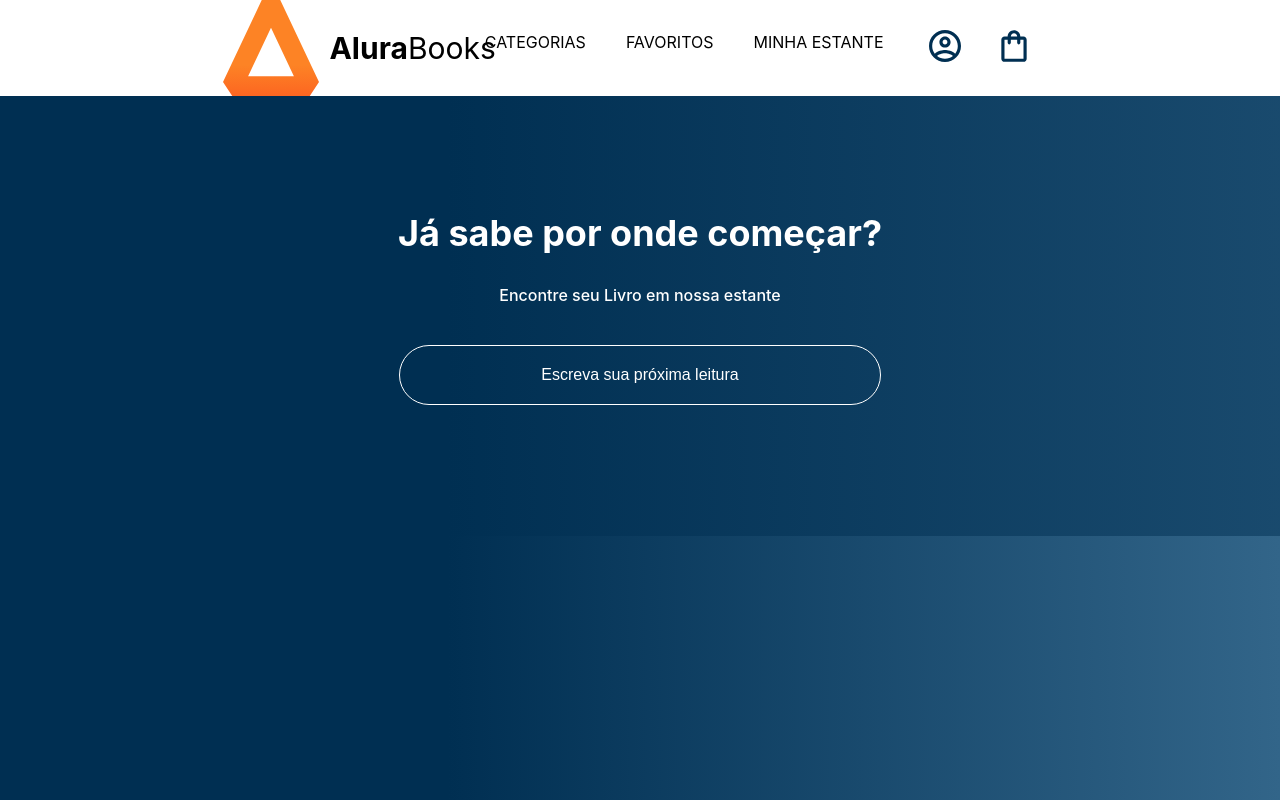
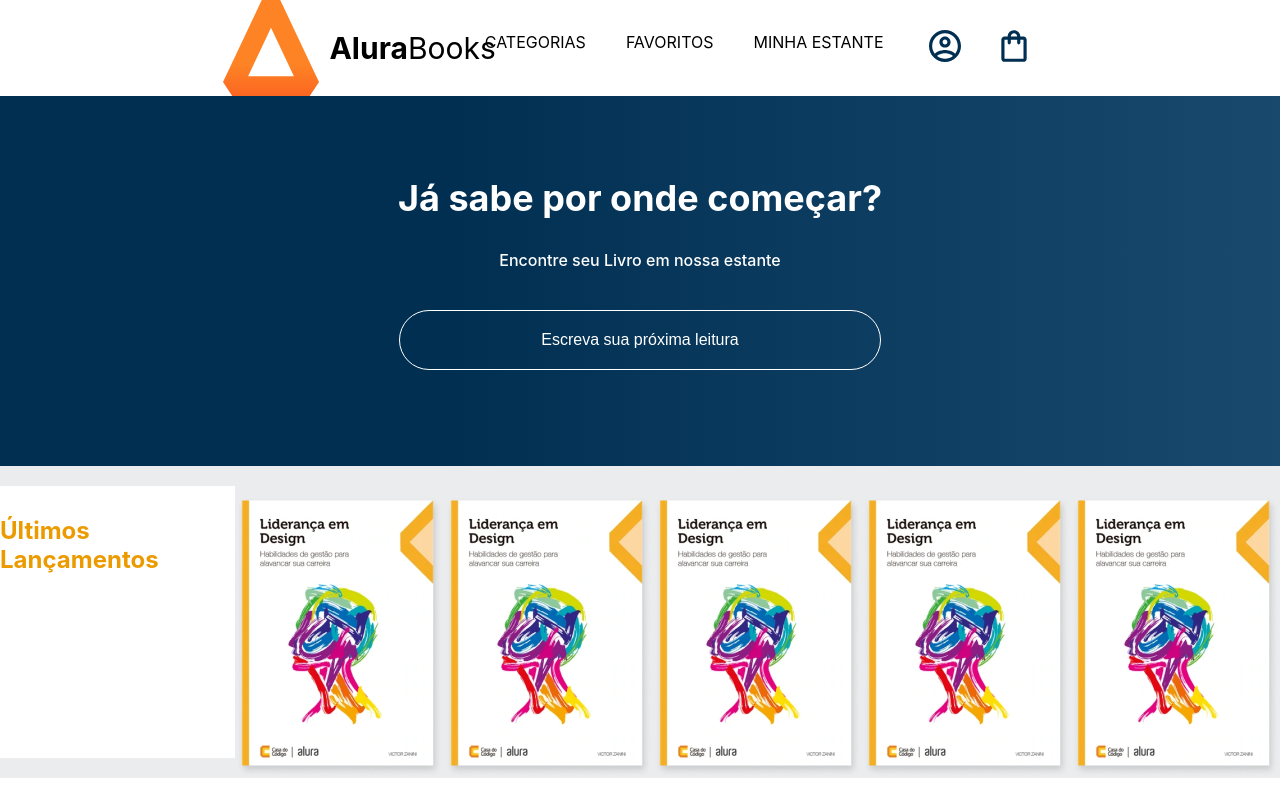
Before and after one commit to oliveirah12/alura-books, a React (Create React App) app: page / in a window 1280 px wide. Built offline with nearby package versions, Linux system fonts and the light colour scheme.

Commit message:
parado em estilizando com props

```diff
--- a/src/App.js
+++ b/src/App.js
@@ -1,12 +1,12 @@
 import Header from './componentes/Header'
 import styled from 'styled-components'
 import Pesquisa from './componentes/Pesquisa';
+import UltimosLancamentos from './componentes/UltimosLancamentos'
 
 const AppContainer = styled.div
 `
   width: 100vw;
   height: 100vh;
-  background-image: linear-gradient(90deg, #002F52 35%, #326589);
 
 `
 
@@ -15,6 +15,7 @@ function App() {
     <AppContainer>
       <Header/>
       <Pesquisa/>
+      <UltimosLancamentos/>
     </AppContainer>
   );
 }
--- a/src/componentes/Pesquisa/index.js
+++ b/src/componentes/Pesquisa/index.js
@@ -9,7 +9,7 @@ const PesquisaContainer = styled.section`
     background-image: linear-gradient(90deg, #002F52 35%, #326589 165%);
     color: #FFF;
     text-align: center;
-        padding: 85px 0;
+    padding: 50px 0;
     height: 270px;
     width: 100%;
 `
@@ -49,7 +49,7 @@ const ListaResultados = styled.div`
 
 
     p {
-        color: black;
+        color: gray;
         margin: 0px;
     }
 `
--- /dev/null
+++ b/src/componentes/UltimosLancamentos/DadosUltimosLancamentos.js
@@ -0,0 +1,9 @@
+import livro from '../../imagens/livro.png'
+
+export const livros = [
+    {nome: 'livro 1', id: '1', src: livro},
+    {nome: 'livro 2', id: '2', src: livro},
+    {nome: 'livro 3', id: '3', src: livro},
+    {nome: 'livro 4', id: '4', src: livro},
+    {nome: 'livro 5', id: '5', src: livro}
+]
--- /dev/null
+++ b/src/componentes/UltimosLancamentos/index.js
@@ -0,0 +1,40 @@
+import { livros } from './DadosUltimosLancamentos'
+import styled from 'styled-components'
+
+const UltimosLancamentosContainer = styled.section`
+    background-color: #EBECEE;
+    padding-botton: 20px;
+    display: flex;
+
+`
+
+const Titulo = styled.h2`
+    width: 100%;
+    padding: 30px 0;
+    background-color: #FFFFFF;
+    color: #EB9B00;
+    justify-content: center;
+    cursor: pointer;
+`
+const NovosLivrosContainer = styled.div`
+    margin-top: 30px;
+    display: flex;
+    width: 100%;
+    justify-content: center;
+    cursor: pointer;
+`
+
+function UltimosLancamentos(){
+    return (
+        <UltimosLancamentosContainer>
+            <Titulo>Últimos Lançamentos</Titulo>
+            <NovosLivrosContainer>
+                {livros.map( livro => (
+                    <img src={livro.src} alt={livro.nome}></img>
+                ))}
+            </NovosLivrosContainer>
+        </UltimosLancamentosContainer>
+    )
+}
+
+export default UltimosLancamentos
```
Lines whose indentation alone changed are shown as unchanged.
